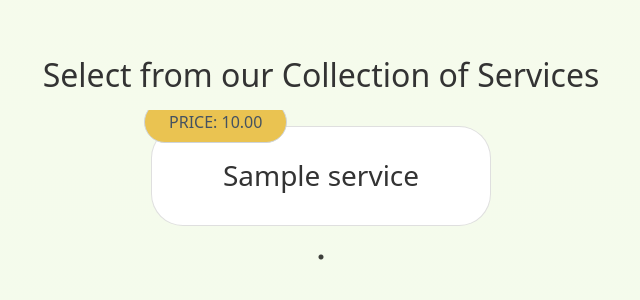
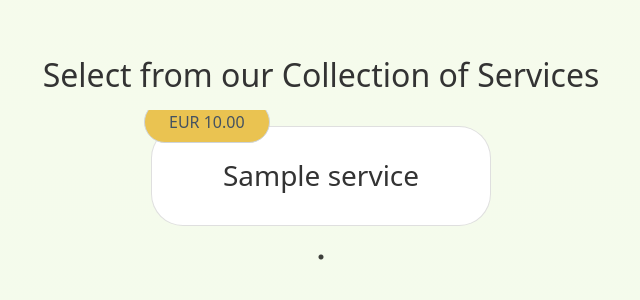
Before and after one commit to DietkeSt/bark-buddies, a Django app: page / in a window 1280 px wide. Shown: the part 1363-1663 px from the top of the page, without its empty margins (319-959 px from the left). Run offline with Django 3.2, Linux system fonts and the light colour scheme; tables that the repository leaves empty hold one stand-in row (values such as "Sample post"); some libraries are stand-ins or nearby versions.

Commit message:
Adjust price tag

```diff
--- a/home/templates/home.html
+++ b/home/templates/home.html
@@ -48,7 +48,7 @@
                     <img class="card-img-top" src="{{ service.featured_image.url }}" />
                     {% endif %}
                     <div class="image-flash px-3">
-                        <p class="price-text text-center">Price: {{ service.price }}</p>
+                        <p class="price-text text-center">EUR {{ service.price }}</p>
                     </div>
                 </div>
                 <div class="service-title px-3">
```
